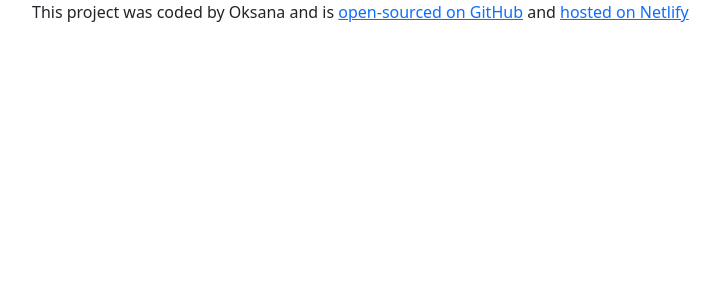
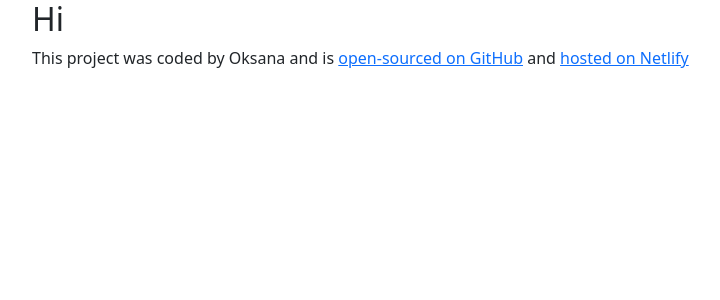
Before and after one commit to Oksana796/react-app-weather, a React (Create React App) app: page / in a window 1280 px wide. Shown: the top 300 px of the page, without its empty margins (50-770 px from the left). Built offline with nearby package versions, Linux system fonts and the light colour scheme.

Commit message:
created new component

```diff
--- a/src/App.js
+++ b/src/App.js
@@ -1,11 +1,13 @@
 //import logo from './logo.svg';
 import React from "react";
+import Weather from "./Weather";
 import "./App.css";
 
 export default function App() {
   return (
     <div className="App">
       <div className="container">
+        <Weather />
         <footer>
           This project was coded by Oksana and is{" "}
           <a
--- /dev/null
+++ b/src/Weather.js
@@ -0,0 +1,5 @@
+import React from "react";
+
+export default function Weather() {
+  return <h2>Hi</h2>;
+}
```
